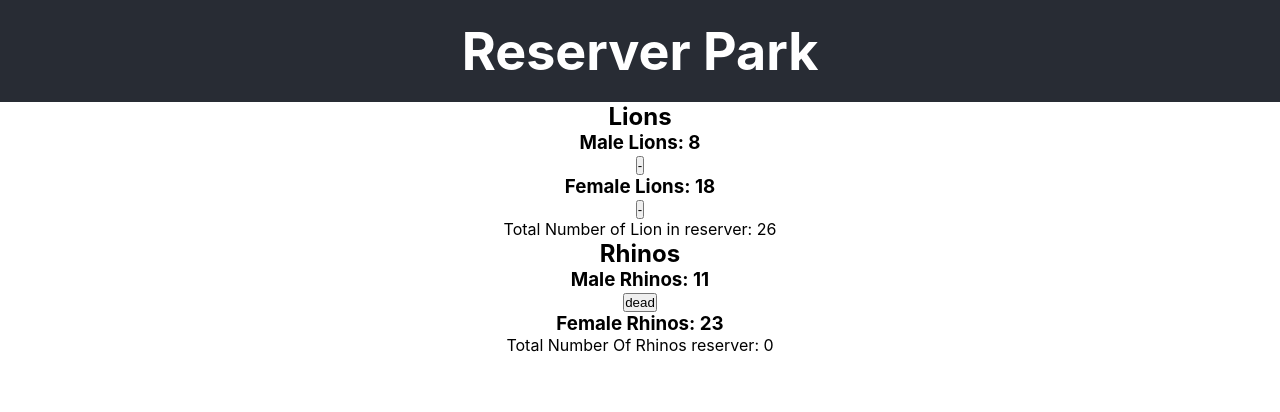
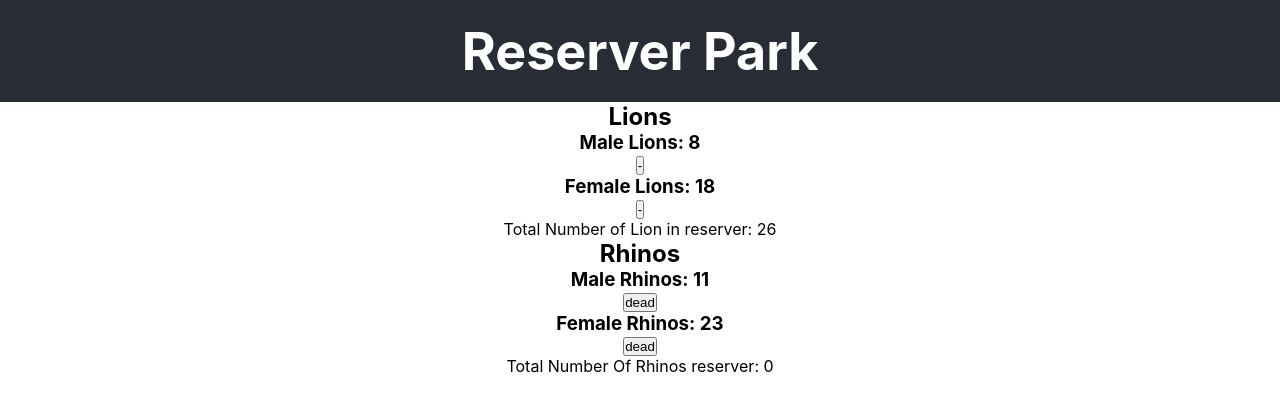
Before and after one commit to skosana721/Moral-Activities, a React (Create React App) app in the folder reserve-park/: page / in a window 1280 px wide. Shown: the top 412 px of the page. Built offline with nearby package versions, Linux system fonts and the light colour scheme.

Commit message:
created a button with onClick that has a method which has if statement that checks if femaleRhinos is greater than zero it dispatch action of decrementFemaleRhinos

```diff
--- a/reserve-park/src/component/Rhinos.js
+++ b/reserve-park/src/component/Rhinos.js
@@ -1,6 +1,9 @@
 import React from "react";
 import { useSelector, useDispatch } from "react-redux";
-import { decrementMaleRhinos } from "../redux/rhino/actions";
+import {
+  decrementFemaleRhinos,
+  decrementMaleRhinos,
+} from "../redux/rhino/actions";
 
 function Rhinos() {
   const rhino = useSelector((state) => state.rhino);
@@ -10,12 +13,18 @@ function Rhinos() {
       dispatch(decrementMaleRhinos());
     }
   };
+  const decrementFemaleNumber = () => {
+    if (rhino.femaleRhinos > 0) {
+      dispatch(decrementFemaleRhinos());
+    }
+  };
   return (
     <div>
       <h2>Rhinos</h2>
       <h3>Male Rhinos: {rhino.maleRhinos}</h3>
       <button onClick={decrementMaleNumber}>dead</button>
       <h3>Female Rhinos: {rhino.femaleRhinos}</h3>
+      <button onClick={decrementFemaleNumber}>dead</button>
       <p>Total Number Of Rhinos reserver: {rhino.totalRhinos}</p>
     </div>
   );
```
